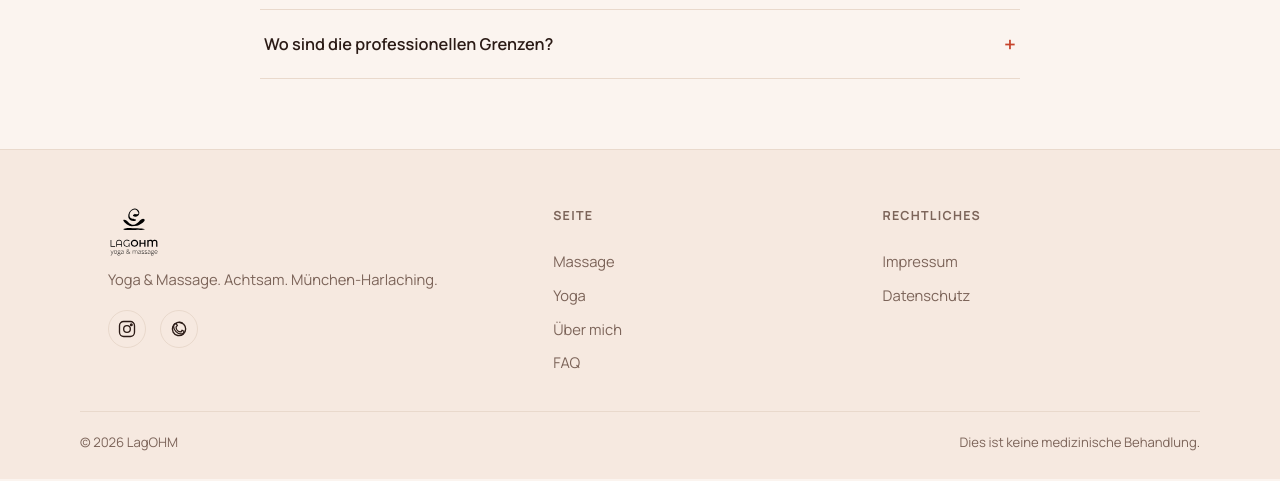
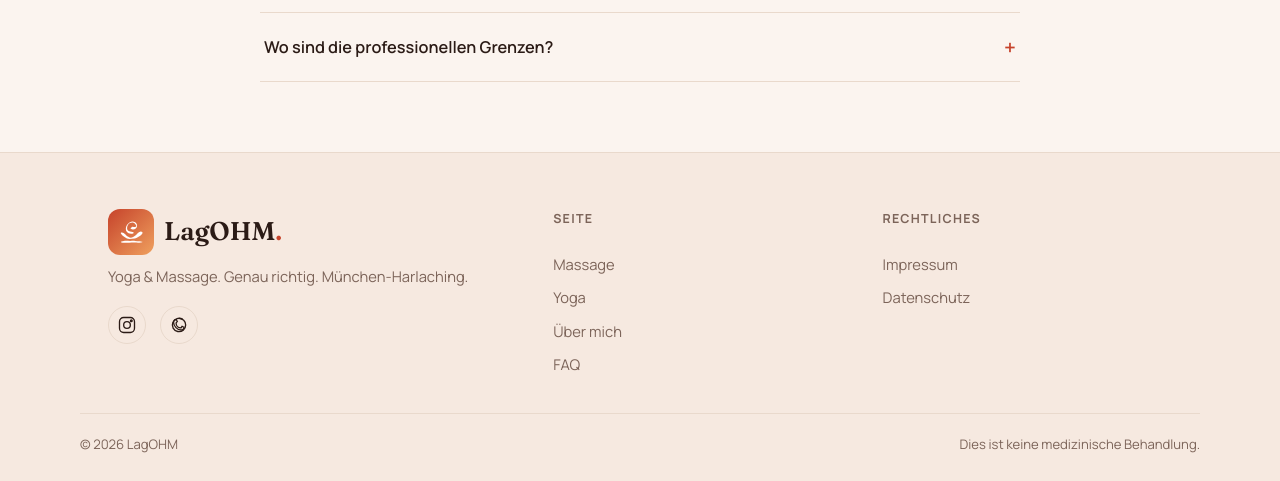
Before and after one commit to LagOHM/lagohm-website, a PHP site: page / in a window 1280 px wide. Shown: the part 4960-5441 px from the top of the page. Run offline with PHP 8.4, Linux system fonts and the light colour scheme.

Commit message:
Enlarge main logo in header and footer for readability; update footer tagline word
Co-Authored-By: Claude Sonnet 5 <noreply@anthropic.com>

```diff
--- a/css/style.css
+++ b/css/style.css
@@ -105,13 +105,13 @@ a{ color: inherit; text-decoration: none; }
 }
 .brand{ display:flex; align-items:center; gap:10px; }
 .brand-mark{
-  width:34px; height:34px; border-radius:9px;
+  width:46px; height:46px; border-radius:12px;
   background: var(--grad);
   display:flex; align-items:center; justify-content:center;
   flex-shrink:0;
 }
-.brand-mark img{ width:19px; height:auto; display:block; }
-.brand-name{ font-family: var(--serif); font-size:1.3rem; font-weight:600; }
+.brand-mark img{ width:26px; height:auto; display:block; }
+.brand-name{ font-family: var(--serif); font-size:1.6rem; font-weight:600; }
 .brand-dot{ color: var(--accent-1); }
 
 .main-nav{ display:flex; gap:32px; }
@@ -242,7 +242,7 @@ a{ color: inherit; text-decoration: none; }
 .footer-inner{
   display:grid; grid-template-columns: 1.4fr 1fr 1fr; gap: 40px; padding-bottom: 36px;
 }
-.footer-logo{ height:52px; width:auto; display:block; }
+.footer-brand-mark{ display:flex; align-items:center; gap:10px; }
 .footer-brand p{ font-size:.92rem; margin: 10px 0 18px; }
 .footer-social{ display:flex; gap:14px; }
 .footer-social a{
--- a/index.html
+++ b/index.html
@@ -305,8 +305,13 @@
 <footer class="site-footer">
   <div class="wrap footer-inner">
     <div class="footer-brand">
-      <img class="footer-logo" src="images/logo-black.svg" alt="LagOHM Yoga &amp; Massage">
-      <p>Yoga &amp; Massage. Achtsam. München-Harlaching.</p>
+      <div class="footer-brand-mark">
+        <span class="brand-mark">
+          <img src="images/icon-mark-white.svg" alt="">
+        </span>
+        <span class="brand-name">LagOHM<span class="brand-dot">.</span></span>
+      </div>
+      <p>Yoga &amp; Massage. Genau richtig. München-Harlaching.</p>
       <div class="footer-social">
         <a href="https://www.instagram.com/lagohm_yoga_massage/" target="_blank" rel="noopener" aria-label="Instagram">
           <svg width="20" height="20" viewBox="0 0 24 24" fill="none" stroke="currentColor" stroke-width="1.6"><rect x="3" y="3" width="18" height="18" rx="5"/><circle cx="12" cy="12" r="4"/><circle cx="17.2" cy="6.8" r="1"/></svg>
```
